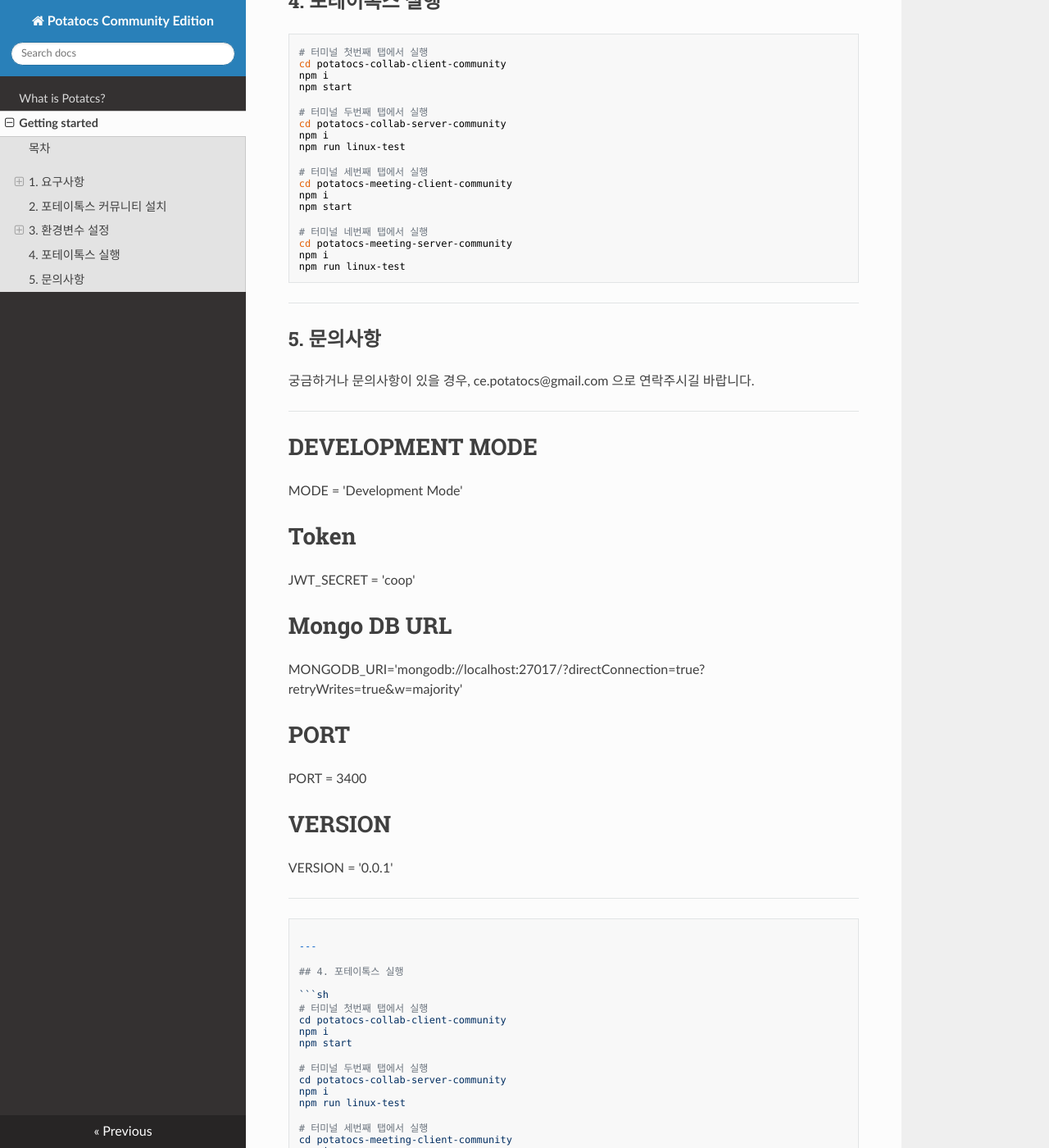
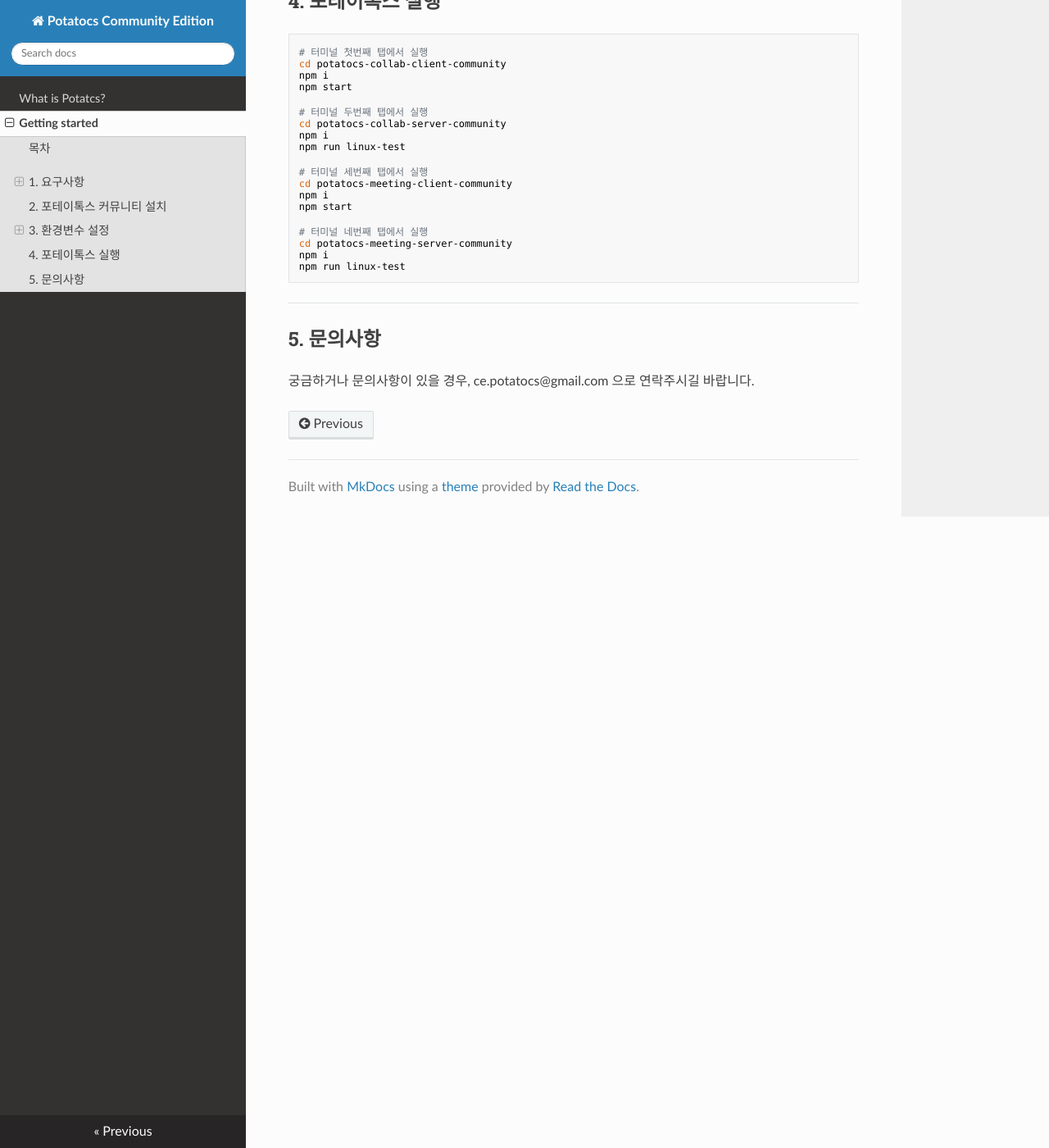
Before and after one commit to potatocs-ce/potatocs-ce-introduction, an MkDocs documentation site: the page built from docs/install.md, in a window 1280 px wide and 1400 px high, scrolled down 3742 px. Shown: the whole window at 82% size. Built offline with MkDocs 1.6.1, drawn with Linux system fonts in a browser that asks for light colours; nearby versions of some CDN libraries; some of the changed text lies outside the part shown.

Commit message:
Fixed Documents contents

`````diff
--- a/docs/install.md
+++ b/docs/install.md
@@ -236,61 +236,3 @@ npm run linux-test
 ## 5. 문의사항
 
 궁금하거나 문의사항이 있을 경우, ce.potatocs@gmail.com 으로 연락주시길 바랍니다.
-
----
-
-# DEVELOPMENT MODE
-
-MODE = 'Development Mode'
-
-# Token
-
-JWT_SECRET = 'coop'
-
-# Mongo DB URL
-
-MONGODB_URI='mongodb://localhost:27017/?directConnection=true?retryWrites=true&w=majority'
-
-# PORT
-
-PORT = 3400
-
-# VERSION
-
-VERSION = '0.0.1'
-
----
-
-````
-
----
-
-## 4. 포테이톡스 실행
-
-```sh
-# 터미널 첫번째 탭에서 실행
-cd potatocs-collab-client-community
-npm i
-npm start
-
-# 터미널 두번째 탭에서 실행
-cd potatocs-collab-server-community
-npm i
-npm run linux-test
-
-# 터미널 세번째 탭에서 실행
-cd potatocs-meeting-client-community
-npm i
-npm start
-
-# 터미널 네번째 탭에서 실행
-cd potatocs-meeting-server-community
-npm i
-npm run linux-test
-````
-
----
-
-## 5. 문의사항
-
-궁금하거나 문의사항이 있을 경우, ce.potatocs@gmail.com 으로 연락주시길 바랍니다.
`````
